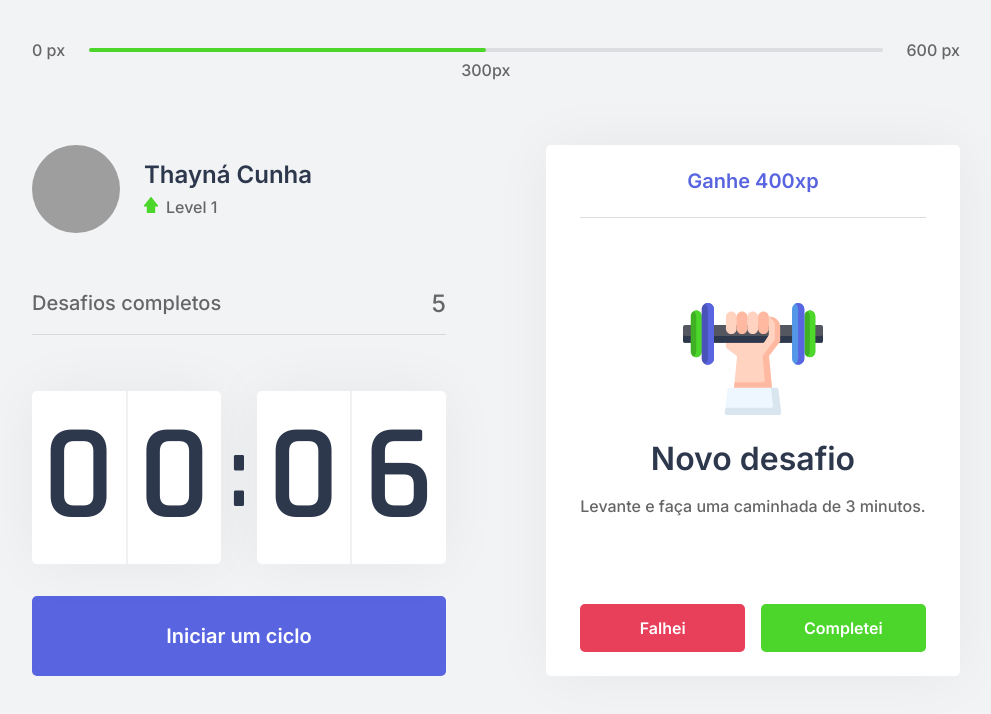
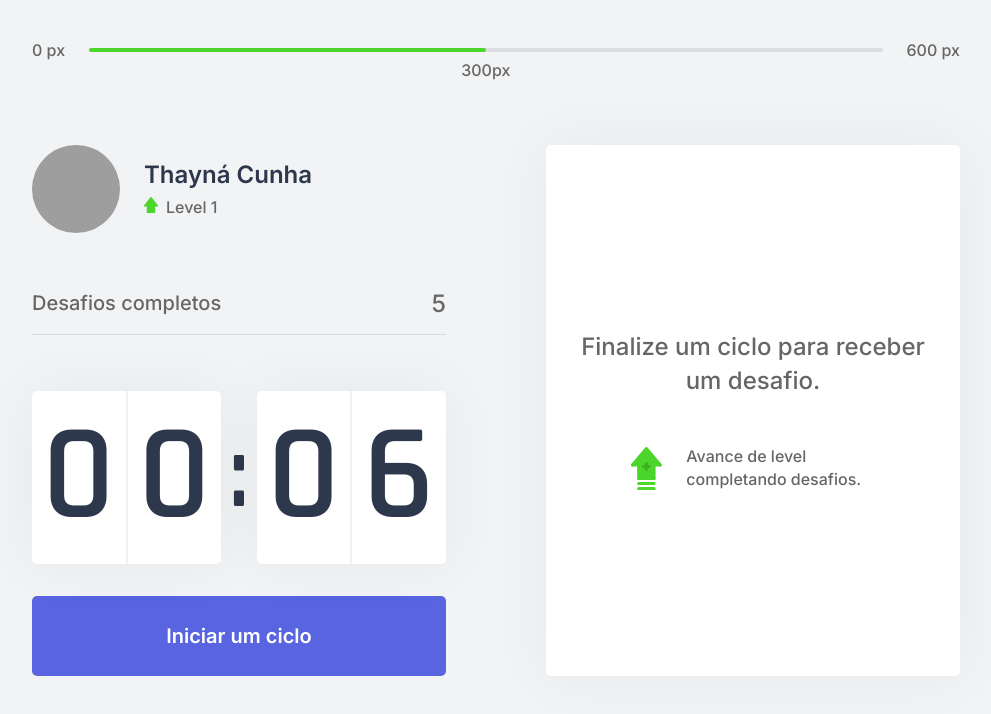
Before and after one commit to gitirana/move-it, a Next.js app: page / in a window 1280 px wide. Shown: the top 714 px of the page, without its empty margins (144-1135 px from the left). Built offline with nearby package versions, Linux system fonts and the light colour scheme; grey boxes are pictures that could not be loaded.

Commit message:
challenge context and random challenge function

```diff
--- a/src/components/ChallengeBox.tsx
+++ b/src/components/ChallengeBox.tsx
@@ -1,18 +1,21 @@
+import { useContext } from "react";
+import { ChallengesContext } from "../contexts/ChallengesContext";
+
 import style from "../styles/components/ChallengeBox.module.css";
 
 export function ChallengeBox() {
-  const hasActiveChallenge = true;
+  const { activeChallenge } = useContext(ChallengesContext);
 
   return (
     <div className={style.challengeBoxContainer}>
-      {hasActiveChallenge ? (
+      {activeChallenge ? (
         <div className={style.challengeActive}>
-          <header>Ganhe 400xp</header>
+          <header>Ganhe {activeChallenge.amount}xp</header>
 
           <main>
-            <img src="icons/body.svg" alt="Body" />
+            <img src={`icons/${activeChallenge.type}.svg`} alt="Body" />
             <strong>Novo desafio</strong>
-            <p>Levante e faça uma caminhada de 3 minutos.</p>
+            <p>{activeChallenge.description}</p>
           </main>
 
           <footer>
--- a/src/components/Countdown.tsx
+++ b/src/components/Countdown.tsx
@@ -1,9 +1,12 @@
-import { useEffect, useState } from "react";
+import { useContext, useEffect, useState } from "react";
+import { ChallengesContext } from "../contexts/ChallengesContext";
 import style from "../styles/components/Countdown.module.css";
 
 let countdownTimeOut: NodeJS.Timeout;
 
 export function Countdown() {
+  const { startNewChallenge } = useContext(ChallengesContext);
+
   const [time, setTime] = useState(0.1 * 60);
   const [isActive, setIsActive] = useState(false);
   const [hasFinished, setHasFinished] = useState(false);
@@ -32,6 +35,7 @@
     } else if (isActive && time === 0) {
       setHasFinished(true);
       setIsActive(false);
+      startNewChallenge();
     }
   }, [isActive, time]);
 
--- /dev/null
+++ b/src/contexts/ChallengesContext.tsx
@@ -0,0 +1,56 @@
+import { createContext, ReactNode, useState } from "react";
+import challenges from "../../challenges.json";
+
+interface Challenge {
+  type: "body" | "eye";
+  description: string;
+  amount: number;
+}
+
+interface ChallengesContextData {
+  level: number;
+  currentExperience: number;
+  challengesCompleted: number;
+  activeChallenge: Challenge;
+  levelUp: () => void;
+  startNewChallenge: () => void;
+}
+
+interface ChallengesProviderProps {
+  children: ReactNode;
+}
+
+export const ChallengesContext = createContext({} as ChallengesContextData);
+
+export function ChallengesProvider({ children }: ChallengesProviderProps) {
+  const [level, setLevel] = useState(1);
+  const [currentExperience, setCurrentExperience] = useState(0);
+  const [challengesCompleted, setChallengesCompleted] = useState(0);
+  const [activeChallenge, setActiveChallenge] = useState(null);
+
+  function levelUp() {
+    setLevel(level + 1);
+  }
+
+  function startNewChallenge() {
+    const randomChallengeIndex = Math.floor(Math.random() * challenges.length);
+    const challenge = challenges[randomChallengeIndex];
+
+    setActiveChallenge(challenge);
+  }
+
+  return (
+    <ChallengesContext.Provider
+      value={{
+        level,
+        currentExperience,
+        challengesCompleted,
+        levelUp,
+        startNewChallenge,
+        activeChallenge,
+      }}
+    >
+      {children}
+    </ChallengesContext.Provider>
+  );
+}
--- a/src/pages/_app.tsx
+++ b/src/pages/_app.tsx
@@ -1,7 +1,13 @@
 import "../styles/global.css";
 
+import { ChallengesProvider } from "../contexts/ChallengesContext";
+
 function MyApp({ Component, pageProps }) {
-  return <Component {...pageProps} />;
+  return (
+    <ChallengesProvider>
+      <Component {...pageProps} />
+    </ChallengesProvider>
+  );
 }
 
 export default MyApp;
```
